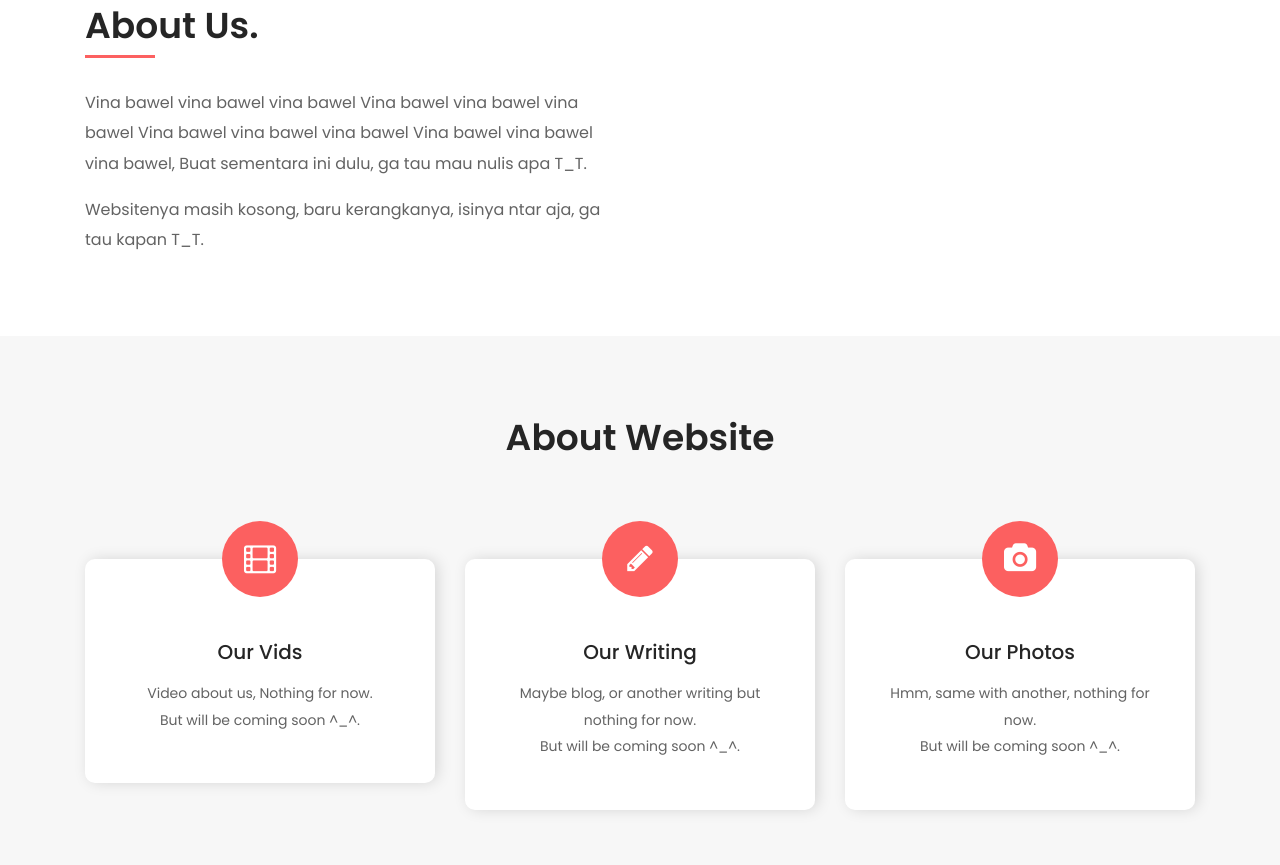
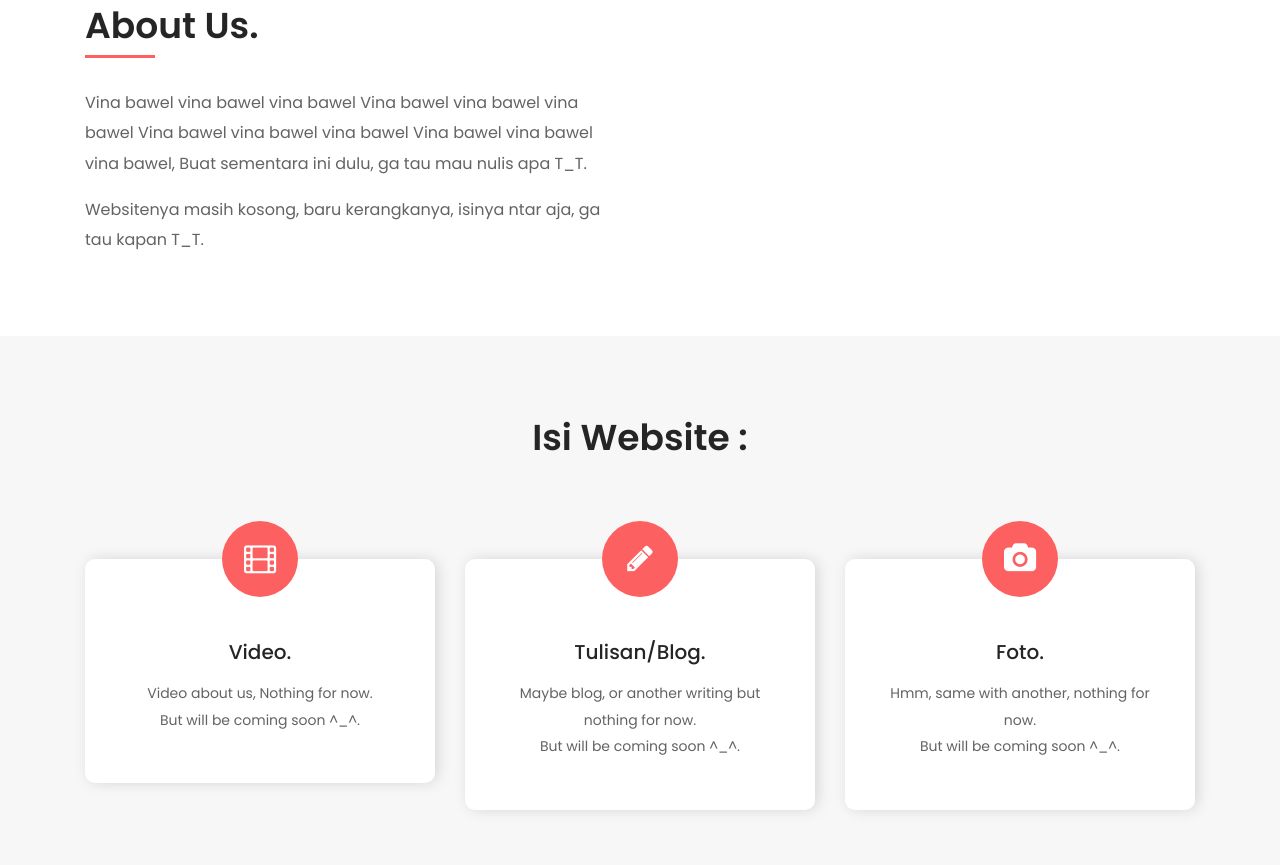
Before and after one commit to ersaid/random, a website: page about.html in a window 1280 px wide. Shown: the part 447-1312 px from the top of the page. Drawn offline with Linux system fonts and the light colour scheme.

Commit message:
Update about.html

```diff
--- a/about.html
+++ b/about.html
@@ -127,7 +127,7 @@
             <div class="row">
                 <div class="col-12">
                     <div class="section-heading text-center wow fadeInUp" data-wow-delay="100ms">
-                        <h2>About Website</h2>
+                        <h2>Isi Website :</h2>
                     </div>
                 </div>
             </div>
@@ -139,7 +139,7 @@
                         <div class="chosse-us-icon">
                             <i class="fa fa-film" aria-hidden="true"></i>
                         </div>
-                        <h4>Our Vids</h4>
+                        <h4>Video.</h4>
                         <p>Video about us, Nothing for now. <br> But will be coming soon ^_^.</p>
                     </div>
                 </div>
@@ -150,7 +150,7 @@
                         <div class="chosse-us-icon">
                             <i class="fa fa-pencil" aria-hidden="true"></i>
                         </div>
-                        <h4>Our Writing</h4>
+                        <h4>Tulisan/Blog.</h4>
                         <p>Maybe blog, or another writing but nothing for now. <br> But will be coming soon ^_^.</p>
                     </div>
                 </div>
@@ -161,7 +161,7 @@
                         <div class="chosse-us-icon">
                             <i class="fa fa-camera" aria-hidden="true"></i>
                         </div>
-                        <h4>Our Photos</h4>
+                        <h4>Foto.</h4>
                         <p>Hmm, same with another, nothing for now.<br> But will be coming soon ^_^.</p>
                     </div>
                 </div>
```
